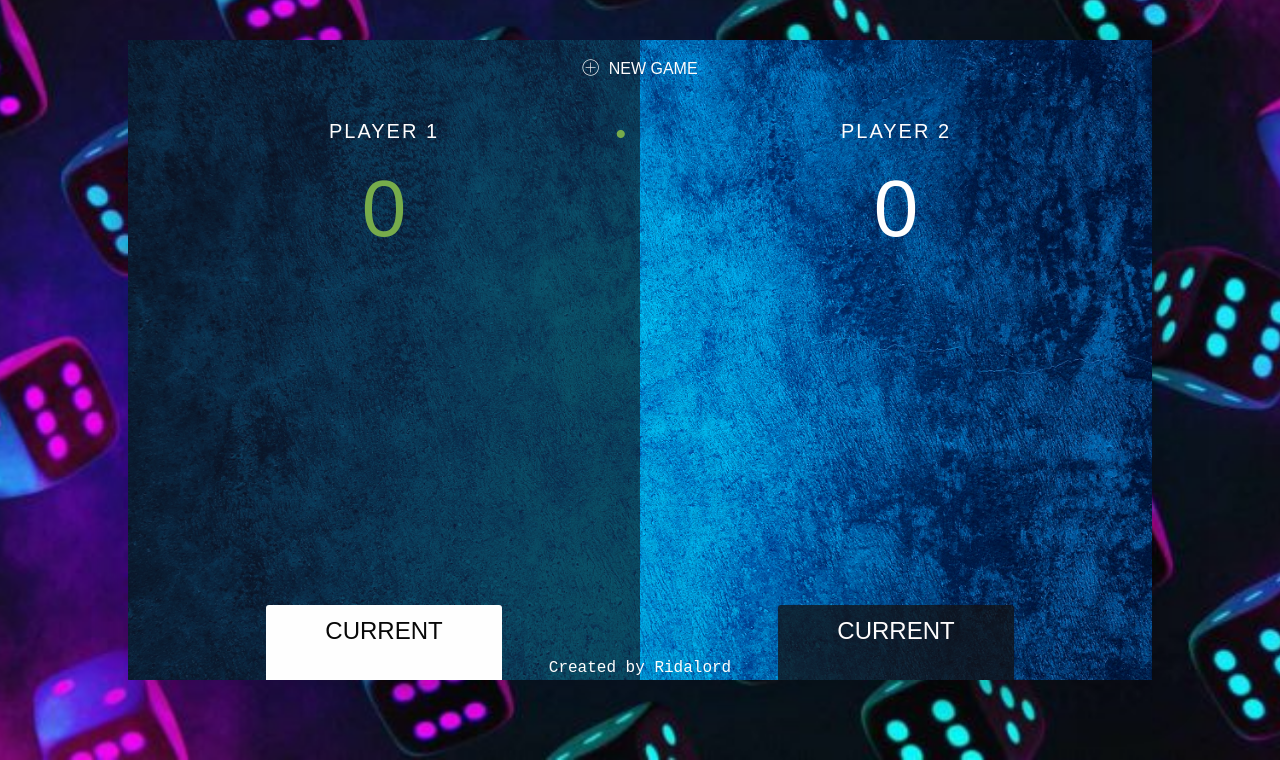
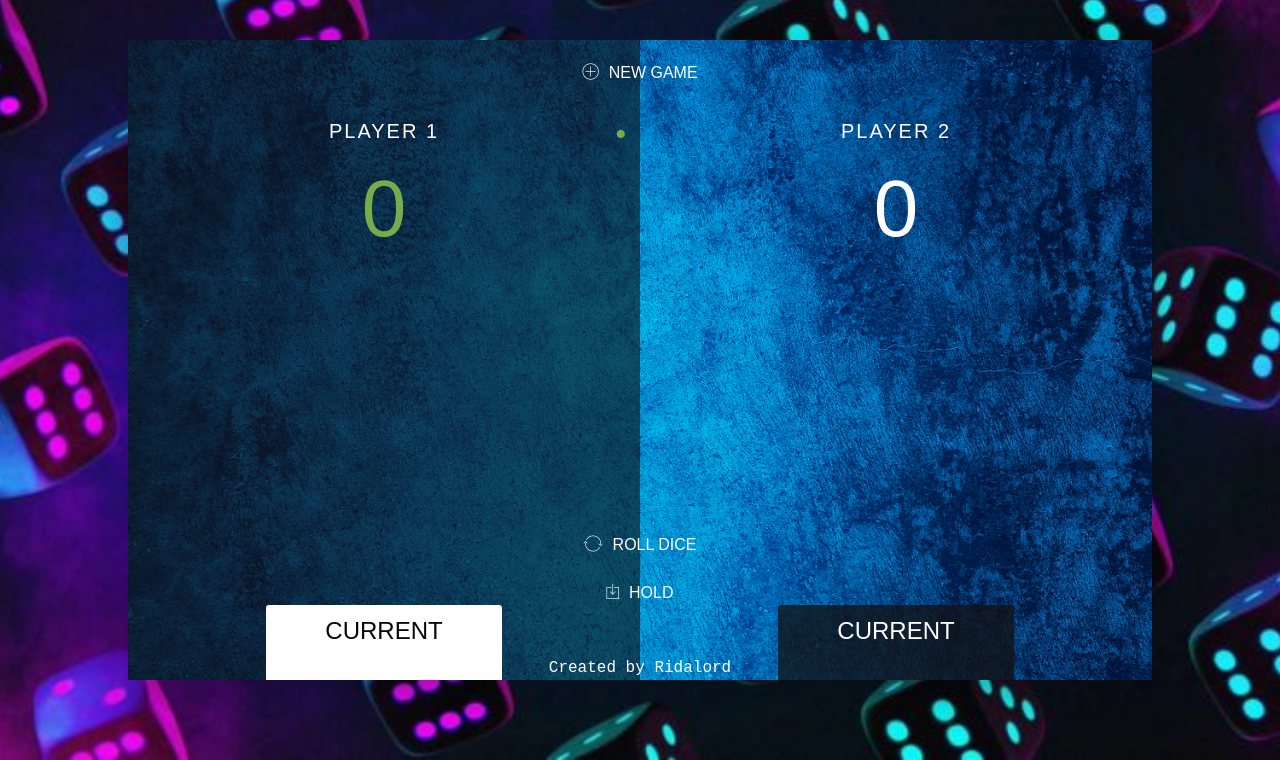
Before and after one commit to Ridalord/rolleyDicey, a plain HTML site: page index.html in a window 1280 px wide. Shown: the part 70-830 px from the top of the page. Drawn offline with nearby package versions, Linux system fonts and the light colour scheme; a web font is replaced by a local one.

Commit message:
Button styles updated

```diff
--- a/style.css
+++ b/style.css
@@ -165,9 +165,9 @@ i {
     transition: margin 0.3s;
 }
 
-.btn-new {top: 20px;}
-.btn-roll {top: 643px;}
-.btn-hold {top: 700px;}
+.btn-new {top: 3vh;}
+.btn-roll {top: 62vh;}
+.btn-hold {top: 68vh;}
 
 .winningScore {
     position: absolute;
```
